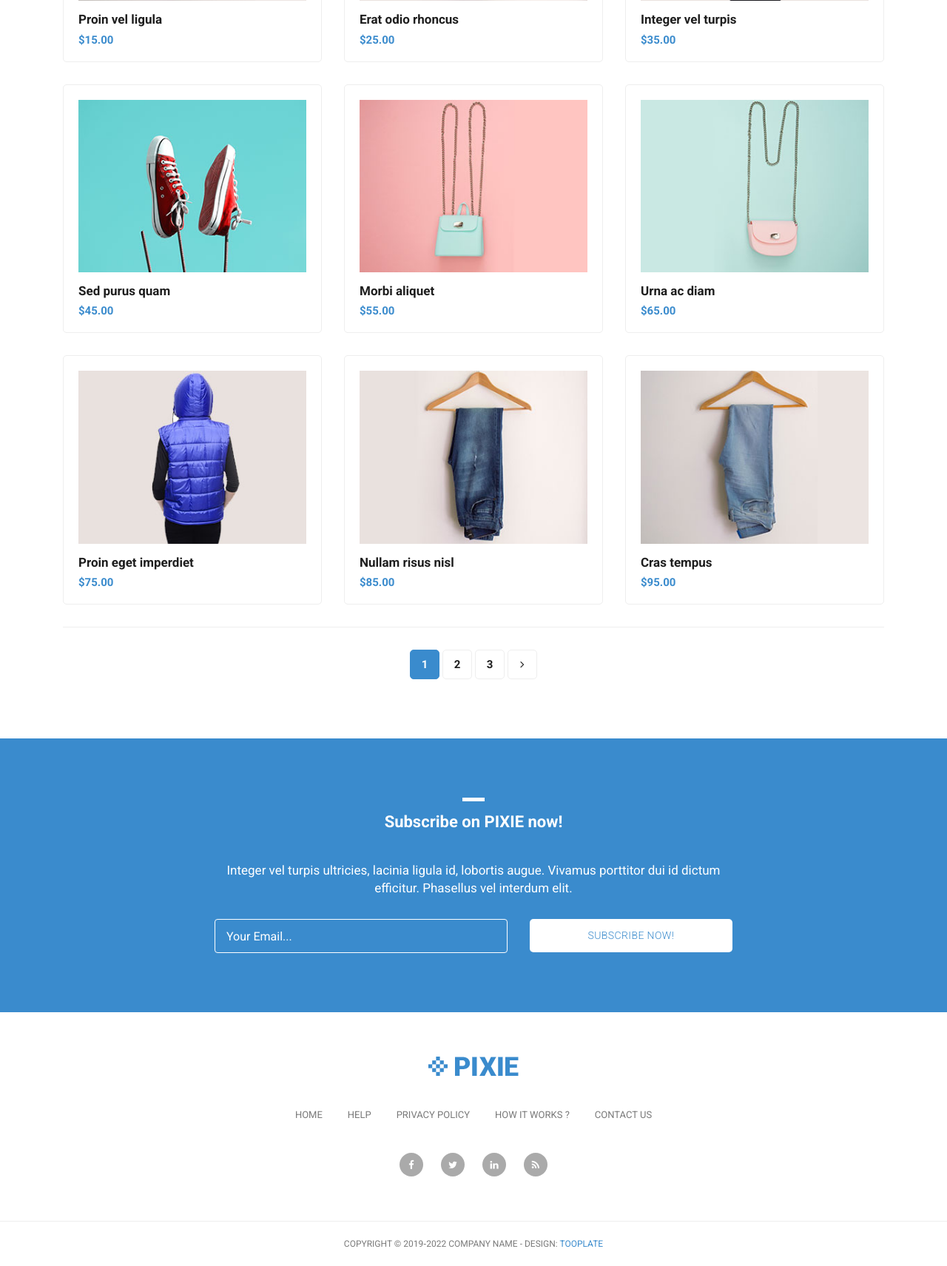
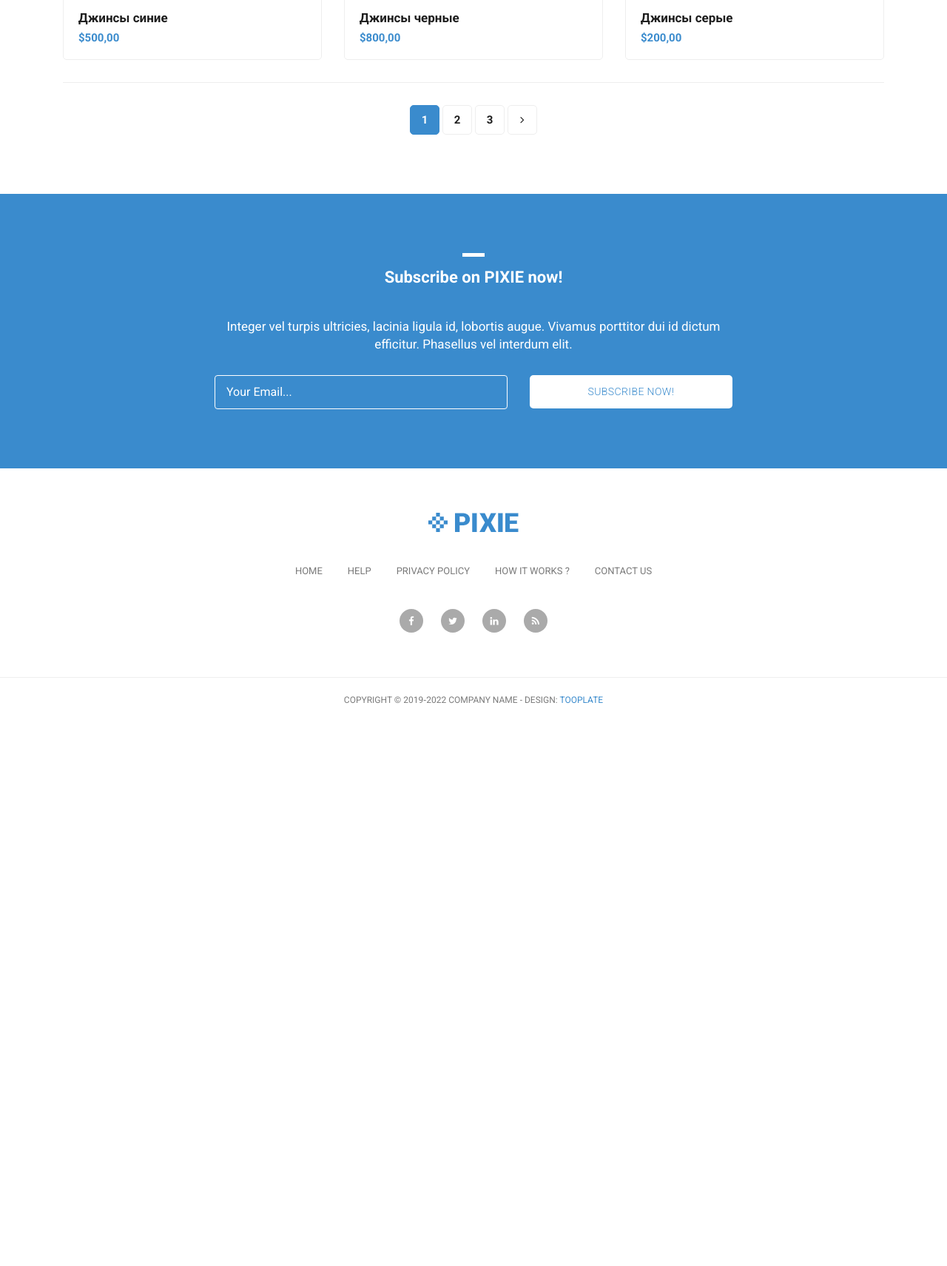
Before and after one commit to JK1914/stepshop_sdp_202_2022, a Django app: page /products/ in a window 1280 px wide. Shown: the part 617-2328 px from the top of the page at 74% size. After the commit the page ends 1568 px from the top, so only its background shows below. Run offline with Django 4.2, Linux system fonts and the light colour scheme; data comes from the database, SQL or seed files in the repository; both versions use the stored data as it was after the commit; some libraries are stand-ins or nearby versions.

Commit message:
add: lesson_05 files

```diff
--- a/stepshop/mainapp/views.py
+++ b/stepshop/mainapp/views.py
@@ -1,4 +1,6 @@
 from django.shortcuts import render
+
+from mainapp.models import Product, ProductCategory
 
 links_menu = [
     {'href': 'index', 'name': 'Домой', 'route': ''},
@@ -11,9 +13,14 @@ links_menu = [
 def products(request):
     title = 'Продукты'
 
+    products_ = Product.objects.all()[:3]
+    categories = ProductCategory.objects.all()
+
     context = {
         'title': title,
-        'links_menu': links_menu
+        'links_menu': links_menu,
+        'products': products_,
+        'categories': categories,
     }
     return render(request, 'products.html', context)
 
--- a/stepshop/stepshop/settings.py
+++ b/stepshop/stepshop/settings.py
@@ -117,13 +117,16 @@ USE_TZ = True
 # Static files (CSS, JavaScript, Images)
 # https://docs.djangoproject.com/en/4.0/howto/static-files/
 
-STATIC_URL = '/static/'
+STATIC_URL = 'static/'
 STATIC_ROOT = os.path.join(BASE_DIR, 'static')
 
 STATICFILES_DIRS = (
     os.path.join(BASE_DIR, 'stepshop', 'static'),
 )
 
+MEDIA_URL = 'media/'
+MEDIA_ROOT = os.path.join(BASE_DIR, 'media')
+
 # Default primary key field type
 # https://docs.djangoproject.com/en/4.0/ref/settings/#default-auto-field
 
--- a/stepshop/stepshop/templates/base.html
+++ b/stepshop/stepshop/templates/base.html
@@ -157,6 +157,8 @@
     <script src="{% static 'stepshop/assets/js/custom.js' %}"></script>
     <script src="{% static 'stepshop/assets/js/owl.js' %}"></script>
 
+    {% block js %}{% endblock %}
+
 
     <script language = "text/Javascript">
       cleared[0] = cleared[1] = cleared[2] = 0; //set a cleared flag for each field
@@ -169,7 +171,7 @@
       }
     </script>
 
-  {% block js %}{% endblock %}
+
 
 
   </body>
--- a/stepshop/stepshop/templates/products.html
+++ b/stepshop/stepshop/templates/products.html
@@ -11,15 +11,23 @@
             <div class="col-md-4 col-sm-12">
                 <div class="section-heading">
                     <div class="line-dec"></div>
-              <h1>Featured Items</h1>
+                    <h1>{{title|capfirst}}</h1>
                 </div>
             </div>
             <div class="col-md-8 col-sm-12">
                 <div id="filters" class="button-group">
-              <button class="btn btn-primary" data-filter="*">All Products</button>
-              <button class="btn btn-primary" data-filter=".new">Newest</button>
-              <button class="btn btn-primary" data-filter=".low">Low Price</button>
-              <button class="btn btn-primary" data-filter=".high">Hight Price</button>
+
+                    <button class="btn btn-primary" data-filter="*">Все</button>
+
+
+                    {% for category in categories %}
+                        <button class="btn btn-primary" data-filter="{{ category.name }}">{{ category.name }}</button>
+                    {% endfor %}
+
+<!--                    <button class="btn btn-primary" data-filter="*">All Products</button>-->
+<!--                    <button class="btn btn-primary" data-filter=".new">Newest</button>-->
+<!--                    <button class="btn btn-primary" data-filter=".low">Low Price</button>-->
+<!--                    <button class="btn btn-primary" data-filter=".high">Hight Price</button>-->
                 </div>
             </div>
         </div>
@@ -29,87 +37,20 @@
 <div class="featured container no-gutter">
 
     <div class="row posts">
-            <div id="1" class="item new col-md-4">
-              <a href="product.html">
+
+        {% for product in products %}
+        <div id="{{ product.pk }}" class="item new col-md-4">
+            <a href="#">
                 <div class="featured-item">
-                  <img src="{% static 'stepshop/assets/images/product-01.jpg' %}" alt="">
-                  <h4>Proin vel ligula</h4>
-                  <h6>$15.00</h6>
+                    <img src="/media/{{ product.image }}" alt="">
+                    <h4>{{ product.name }}</h4>
+                    <h6>${{ product.price }}</h6>
                 </div>
             </a>
         </div>
-            <div id="2" class="item high col-md-4">
-              <a href="product.html">
-                <div class="featured-item">
-                  <img src="{% static 'stepshop/assets/images/product-02.jpg' %}" alt="">
-                  <h4>Erat odio rhoncus</h4>
-                  <h6>$25.00</h6>
-                </div>
-              </a>
-            </div>
-            <div id="3" class="item low col-md-4">
-              <a href="product.html">
-                <div class="featured-item">
-                  <img src="{% static 'stepshop/assets/images/product-03.jpg' %}" alt="">
-                  <h4>Integer vel turpis</h4>
-                  <h6>$35.00</h6>
-                </div>
-              </a>
-            </div>
-            <div id="4" class="item low col-md-4">
-              <a href="product.html">
-                <div class="featured-item">
-                  <img src="{% static 'stepshop/assets/images/product-04.jpg' %}" alt="">
-                  <h4>Sed purus quam</h4>
-                  <h6>$45.00</h6>
-                </div>
-              </a>
-            </div>
-            <div id="5" class="item new high col-md-4">
-              <a href="product.html">
-                <div class="featured-item">
-                  <img src="{% static 'stepshop/assets/images/product-05.jpg' %}" alt="">
-                  <h4>Morbi aliquet</h4>
-                  <h6>$55.00</h6>
-                </div>
-              </a>
-            </div>
-            <div id="6" class="item new col-md-4">
-              <a href="product.html">
-                <div class="featured-item">
-                  <img src="{% static 'stepshop/assets/images/product-06.jpg' %}" alt="">
-                  <h4>Urna ac diam</h4>
-                  <h6>$65.00</h6>
-                </div>
-              </a>
-            </div>
-            <div id="7" class="item new high col-md-4">
-              <a href="product.html">
-                <div class="featured-item">
-                  <img src="{% static 'stepshop/assets/images/product-03.jpg' %}" alt="">
-                  <h4>Proin eget imperdiet</h4>
-                  <h6>$75.00</h6>
-                </div>
-              </a>
-            </div>
-            <div id="8" class="item low new col-md-4">
-              <a href="product.html">
-                <div class="featured-item">
-                  <img src="{% static 'stepshop/assets/images/product-02.jpg' %}" alt="">
-                  <h4>Nullam risus nisl</h4>
-                  <h6>$85.00</h6>
-                </div>
-              </a>
-            </div>
-            <div id="9" class="item new col-md-4">
-              <a href="product.html">
-                <div class="featured-item">
-                  <img src="{% static 'stepshop/assets/images/product-01.jpg' %}" alt="">
-                  <h4>Cras tempus</h4>
-                  <h6>$95.00</h6>
-                </div>
-              </a>
-            </div>
+        {% endfor %}
+
+
     </div>
 </div>
 
@@ -129,3 +70,7 @@
 </div>
 <!-- Featred Page Ends Here -->
 {% endblock %}
+
+{% block js %}
+        <script src="{% static 'stepshop/assets/js/isotope.js' %}"></script>
+{% endblock %}
--- a/stepshop/stepshop/urls.py
+++ b/stepshop/stepshop/urls.py
@@ -15,6 +15,8 @@ Including another URLconf
 """
 from django.contrib import admin
 from django.urls import path, include
+from django.conf import settings
+from django.conf.urls.static import static
 
 from stepshop.views import index, contacts, about
 
@@ -25,3 +27,6 @@ urlpatterns = [
     path('about/', about, name='about'),
     path('products/', include('mainapp.urls', namespace='products')),
 ]
+
+if settings.DEBUG:
+    urlpatterns += static(settings.MEDIA_URL, document_root=settings.MEDIA_ROOT)
```
Also changed, not shown: stepshop/mainapp/fixtures/categories.json (added, +18 -0 lines), stepshop/mainapp/fixtures/products.json (added, +62 -0 lines), stepshop/mainapp/management/commands/fill_db.py (added, +36 -0 lines), stepshop/product_images/big-03.jpg (deleted), 1 other file. Lines whose indentation alone changed are shown as unchanged.
